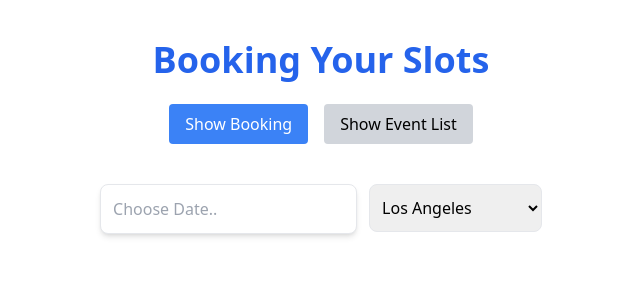
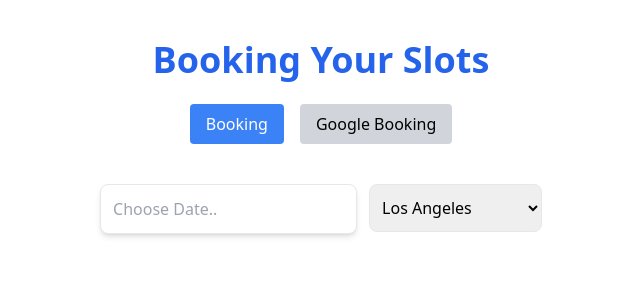
Before and after one commit to Tamil0105/next-book-app, a Next.js app: page / in a window 1280 px wide. Shown: the top 300 px of the page, without its empty margins (319-959 px from the left). Built offline with nearby package versions, Linux system fonts and the light colour scheme; what @cashfreepayments/cashfree-js would draw is missing.

Commit message:
name changed

```diff
--- a/pages/index.tsx
+++ b/pages/index.tsx
@@ -19,7 +19,7 @@
             activeComponent === "booking" ? "bg-blue-500 text-white" : "bg-gray-300 text-black"
           }`}
         >
-          Show Booking
+          Booking
         </button>
         <button
           onClick={() => setActiveComponent("event")}
@@ -27,7 +27,7 @@
             activeComponent === "event" ? "bg-blue-500 text-white" : "bg-gray-300 text-black"
           }`}
         >
-          Show Event List
+          Google Booking
         </button>
       </div>
 
```
